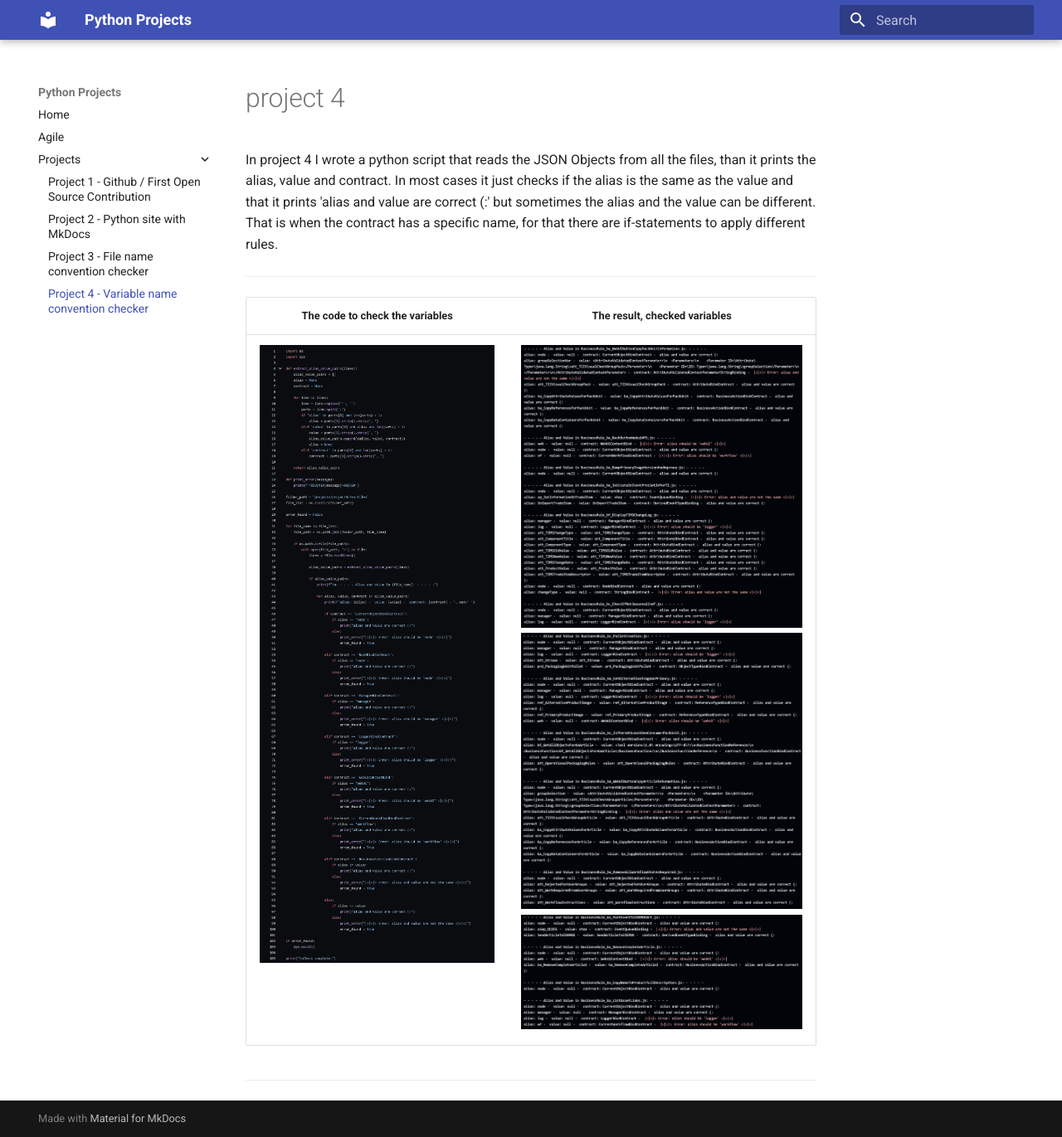
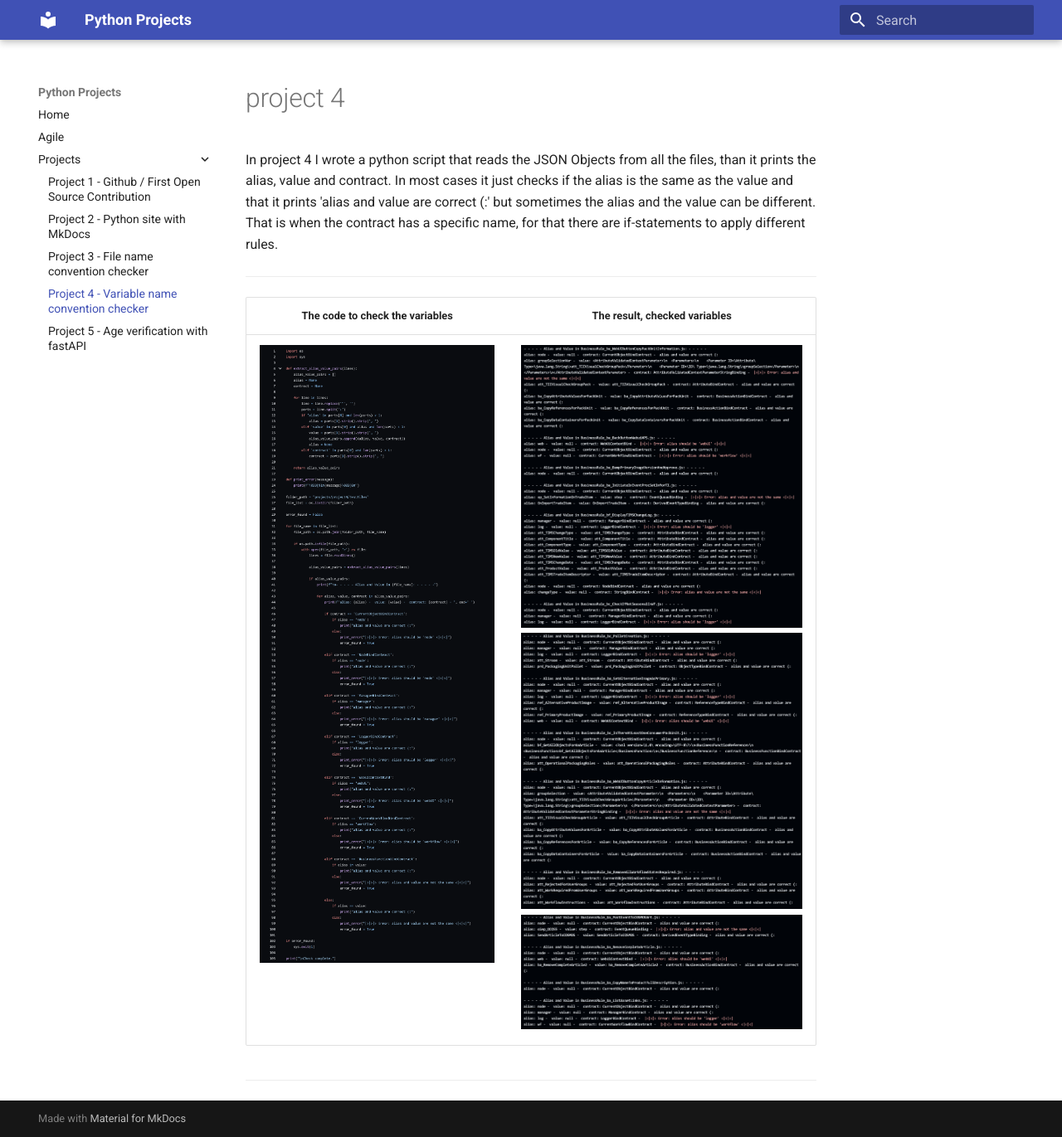
Before and after one commit to milagro2/pythonsite, an MkDocs documentation site: the page built from docs/project4.md, in a window 1280 px wide and 1371 px high. Shown: the whole window at 83% size. Built offline with MkDocs 1.6.1 and Material for MkDocs 9.7.7, drawn with Linux system fonts in a browser that asks for light colours.

Commit message:
Update mkdocs.yml

```diff
--- a/mkdocs.yml
+++ b/mkdocs.yml
@@ -8,6 +8,7 @@ nav:
       - Project 2 - Python site with MkDocs: project2.md
       - Project 3 - File name convention checker: project3.md
       - Project 4 - Variable name convention checker: project4.md
+      - Project 5 - Age verification with fastAPI: project5.md
 
 theme:
   name: material
```
